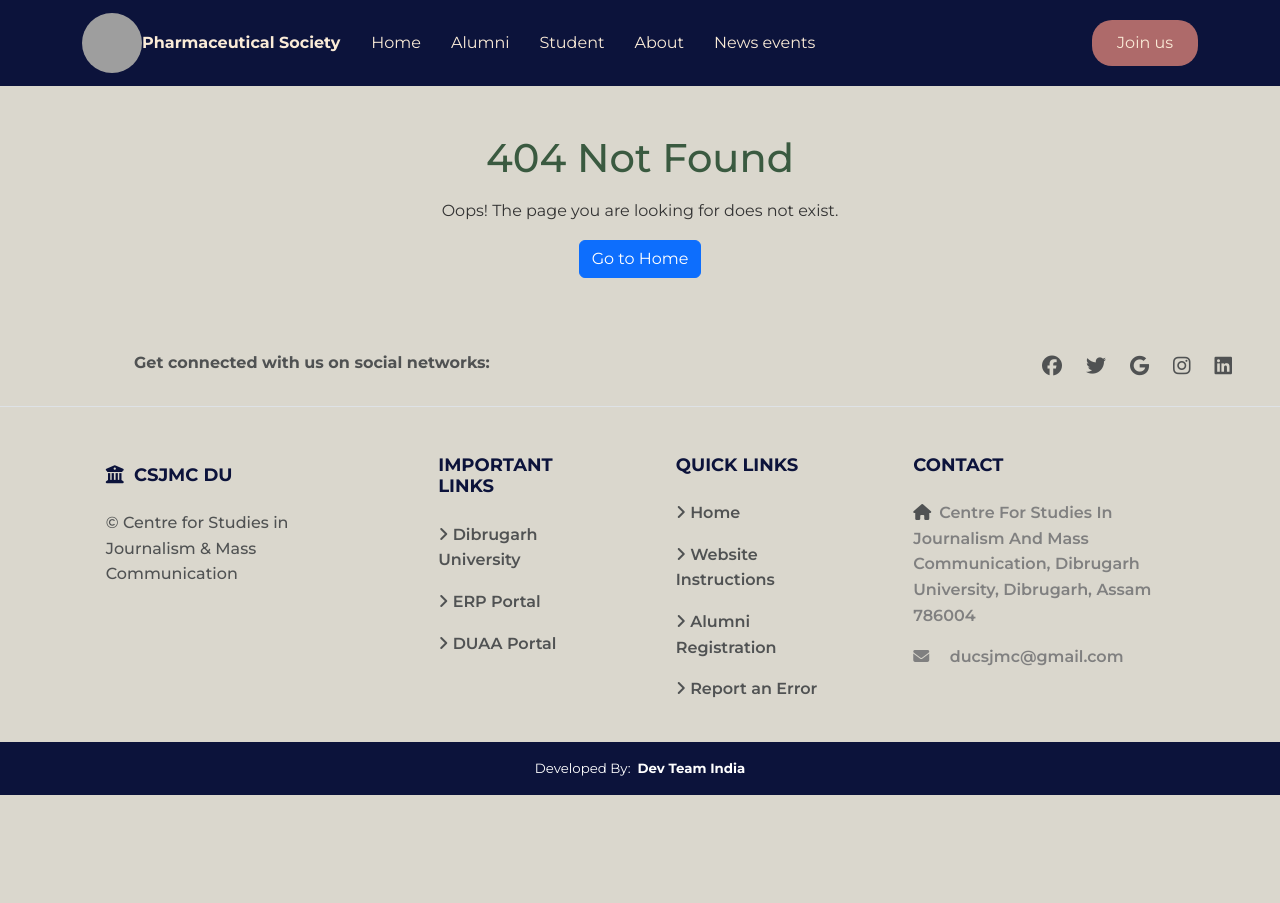
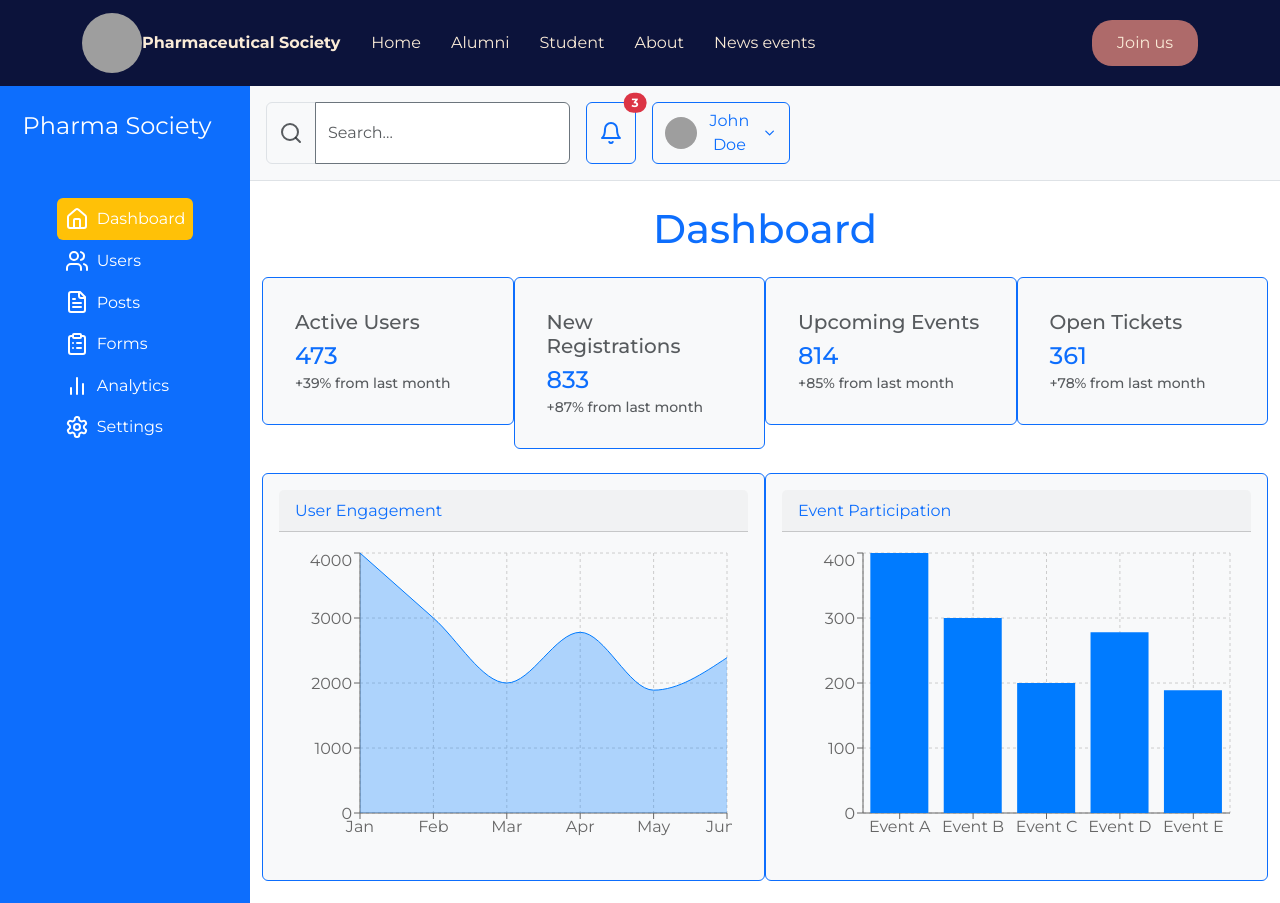
Before and after one commit to saheb-ul-lah/pharmaceutical-society, a React (Create React App) app in the folder frontend/: page /secret/admin in a window 1280 px wide. Shown: the top 903 px of the page. Before the commit the page ends 800 px from the top, so only its background shows below. Built offline with nearby package versions, Linux system fonts and the light colour scheme; grey boxes are pictures that could not be loaded; a web font is replaced by a local one.

Commit message:
JetBrains Fixed Changes, Lord WebStorm

```diff
--- a/frontend/src/App.jsx
+++ b/frontend/src/App.jsx
@@ -21,6 +21,7 @@ import 'react-toastify/dist/ReactToastify.css';
 import './css/customScrollbar.css';
 import { Container, Row, Col, Button} from 'react-bootstrap';
 import { Link } from 'react-router-dom';
+import AdminDashboard from "./pages/AdminDashboard";
 function PageNotFound() {
   return (
     <Container className="my-5">
@@ -53,6 +54,7 @@ function App() {
                 <Route path="/team-section" element={<TeamSection />} />
                 <Route path="/profile" element={<UserProfile />} />
                 <Route path="/alumniform" element={<AlumniForm />} />
+                <Route path="/secret/admin" element={<AdminDashboard />} />
                 <Route path="/studentform" element={<StudentForm />} />
                 <Route path="/posts" element={<Posts />} />
                 <Route path="*" element={<PageNotFound />} />
--- /dev/null
+++ b/frontend/src/pages/AdminDashboard.jsx
@@ -0,0 +1,155 @@
+import React, { useState } from 'react'
+import { Bell, ChevronDown, Search, Home, Users, FileText, ClipboardList, BarChart2, Settings, LogOut } from 'lucide-react'
+import { Container, Navbar, Nav, Card, Button, InputGroup, FormControl, OverlayTrigger, Tooltip } from 'react-bootstrap'
+import { AreaChart, Area, BarChart, Bar, XAxis, YAxis, CartesianGrid, Tooltip as RechartsTooltip, ResponsiveContainer } from 'recharts'
+
+const areaChartData = [
+    { name: 'Jan', uv: 4000 },
+    { name: 'Feb', uv: 3000 },
+    { name: 'Mar', uv: 2000 },
+    { name: 'Apr', uv: 2780 },
+    { name: 'May', uv: 1890 },
+    { name: 'Jun', uv: 2390 },
+]
+
+const barChartData = [
+    { name: 'Event A', participants: 400 },
+    { name: 'Event B', participants: 300 },
+    { name: 'Event C', participants: 200 },
+    { name: 'Event D', participants: 278 },
+    { name: 'Event E', participants: 189 },
+]
+
+export default function AdminDashboard() {
+    const [activeNavItem, setActiveNavItem] = useState('Dashboard')
+
+    const navItems = [
+        { icon: <Home />, label: 'Dashboard' },
+        { icon: <Users />, label: 'Users' },
+        { icon: <FileText />, label: 'Posts' },
+        { icon: <ClipboardList />, label: 'Forms' },
+        { icon: <BarChart2 />, label: 'Analytics' },
+        { icon: <Settings />, label: 'Settings' },
+    ]
+
+    const quickStats = [
+        { label: 'Active Users', value: Math.floor(Math.random() * 1000), change: Math.floor(Math.random() * 100) },
+        { label: 'New Registrations', value: Math.floor(Math.random() * 1000), change: Math.floor(Math.random() * 100) },
+        { label: 'Upcoming Events', value: Math.floor(Math.random() * 1000), change: Math.floor(Math.random() * 100) },
+        { label: 'Open Tickets', value: Math.floor(Math.random() * 1000), change: Math.floor(Math.random() * 100) },
+    ]
+
+    const quickActions = ['Add User', 'Create Post', 'Review Form', 'Generate Report']
+
+    return (
+        <Container fluid className="d-flex h-100 bg-light p-0">
+            <Navbar bg="primary" variant="light" className="flex-column p-3 text-white" style={{ minWidth: '250px' }}>
+                <Navbar.Brand className="text-white fs-4 mb-4">Pharma Society</Navbar.Brand>
+                <Nav className="flex-column mt-4">
+                    {navItems.map(({ icon, label }) => (
+                        <Nav.Link
+                            key={label}
+                            className={`d-flex align-items-center text-white py-2 ${activeNavItem === label ? 'bg-warning rounded' : ''}`}
+                            onClick={() => setActiveNavItem(label)}
+                        >
+                            {icon}
+                            <span className="ms-2">{label}</span>
+                        </Nav.Link>
+                    ))}
+                </Nav>
+                <Nav className="mt-auto">
+                    <Button variant="outline-light" className="w-100 d-flex align-items-center text-white">
+                        <LogOut className="me-2" /> Logout
+                    </Button>
+                </Nav>
+            </Navbar>
+
+            <Container className="flex-grow-1 p-0">
+                <Navbar bg="light" variant="light" className="d-flex justify-content-between p-3 border-bottom">
+                    <div className="d-flex">
+                        <InputGroup className="me-3">
+                            <InputGroup.Text><Search className="text-muted" /></InputGroup.Text>
+                            <FormControl placeholder="Search..." className="border-secondary" />
+                        </InputGroup>
+                        <OverlayTrigger
+                            placement="bottom"
+                            overlay={<Tooltip id="notification-tooltip">You have 3 new notifications</Tooltip>}
+                        >
+                            <Button variant="outline-primary" className="position-relative me-3">
+                                <Bell className="text-primary" />
+                                <span className="badge bg-danger rounded-pill position-absolute top-0 start-100 translate-middle">3</span>
+                            </Button>
+                        </OverlayTrigger>
+                        <Button variant="outline-primary" className="d-flex align-items-center">
+                            <img src="/placeholder.svg" alt="Profile" className="rounded-circle me-2" style={{ width: '32px', height: '32px' }} />
+                            <span>John Doe</span>
+                            <ChevronDown className="ms-2" />
+                        </Button>
+                    </div>
+                </Navbar>
+
+                <Container fluid className="p-4 bg-white">
+                    <h1 className="text-primary mb-4">Dashboard</h1>
+
+                    <div className="row row-cols-1 row-cols-md-4 g-4 mb-4">
+                        {quickStats.map((stat) => (
+                            <Card bg="light" text="dark" className="p-3 h-100 border-primary" key={stat.label}>
+                                <Card.Body>
+                                    <Card.Title className="text-muted">{stat.label}</Card.Title>
+                                    <Card.Text className="h4 text-primary">{stat.value}</Card.Text>
+                                    <Card.Subtitle className="text-muted small">
+                                        +{stat.change}% from last month
+                                    </Card.Subtitle>
+                                </Card.Body>
+                            </Card>
+                        ))}
+                    </div>
+
+                    <div className="row row-cols-1 row-cols-md-2 g-4">
+                        <Card bg="light" text="dark" className="p-3 h-100 border-primary">
+                            <Card.Header className="text-primary">User Engagement</Card.Header>
+                            <Card.Body>
+                                <ResponsiveContainer width="100%" height={300}>
+                                    <AreaChart data={areaChartData}>
+                                        <CartesianGrid strokeDasharray="3 3" />
+                                        <XAxis dataKey="name" />
+                                        <YAxis />
+                                        <RechartsTooltip />
+                                        <Area type="monotone" dataKey="uv" stroke="#007bff" fill="#007bff" fillOpacity={0.3} />
+                                    </AreaChart>
+                                </ResponsiveContainer>
+                            </Card.Body>
+                        </Card>
+                        <Card bg="light" text="dark" className="p-3 h-100 border-primary">
+                            <Card.Header className="text-primary">Event Participation</Card.Header>
+                            <Card.Body>
+                                <ResponsiveContainer width="100%" height={300}>
+                                    <BarChart data={barChartData}>
+                                        <CartesianGrid strokeDasharray="3 3" />
+                                        <XAxis dataKey="name" />
+                                        <YAxis />
+                                        <RechartsTooltip />
+                                        <Bar dataKey="participants" fill="#007bff" />
+                                    </BarChart>
+                                </ResponsiveContainer>
+                            </Card.Body>
+                        </Card>
+                    </div>
+
+                    <Card bg="light" text="dark" className="mt-4 p-3 border-primary">
+                        <Card.Header className="text-primary">Quick Actions</Card.Header>
+                        <Card.Body>
+                            <div className="d-grid gap-3">
+                                {quickActions.map((action) => (
+                                    <Button variant="primary" key={action} className="w-100">
+                                        {action}
+                                    </Button>
+                                ))}
+                            </div>
+                        </Card.Body>
+                    </Card>
+                </Container>
+            </Container>
+        </Container>
+    )
+}
--- a/frontend/src/pages/alumni-form.jsx
+++ b/frontend/src/pages/alumni-form.jsx
@@ -177,7 +177,7 @@ const AlumniForm = () => {
                     control={control}
                     name="email"
                     render={({ field }) => <input id="email" {...field} type="email" placeholder="Enter your email address" />}
-                    rules={{ required: 'Email is required' }}
+                    rules={{ required: "Email is required" }}
                   />
                   {errors.email && <span>{errors.email.message}</span>}
                 </div>
```
Also changed, not shown: frontend/package.json (+8 -1 lines).
